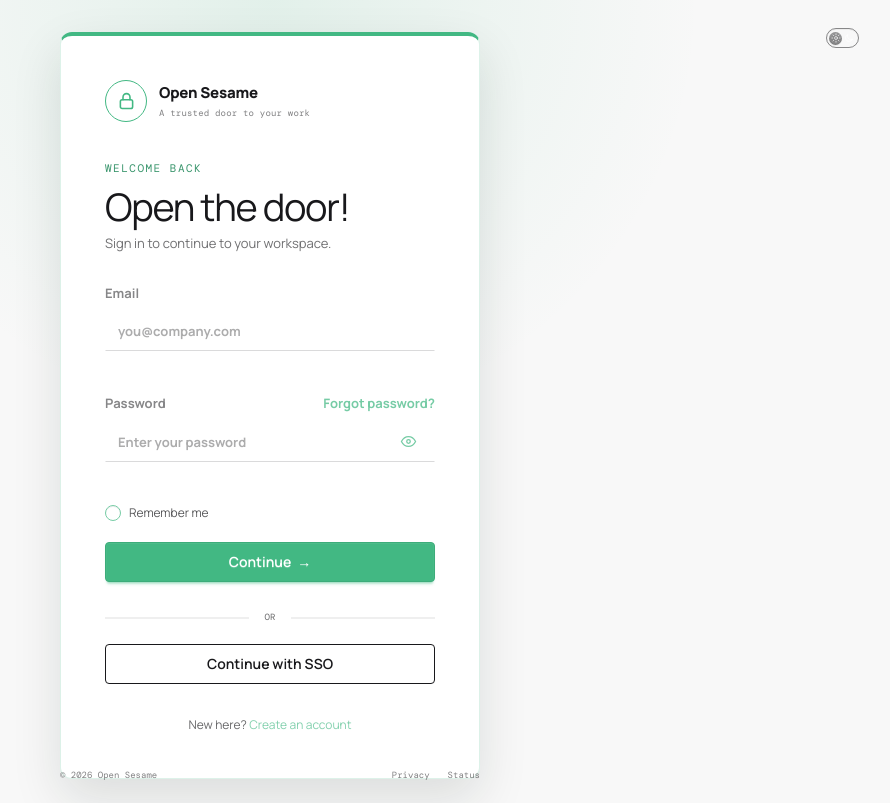
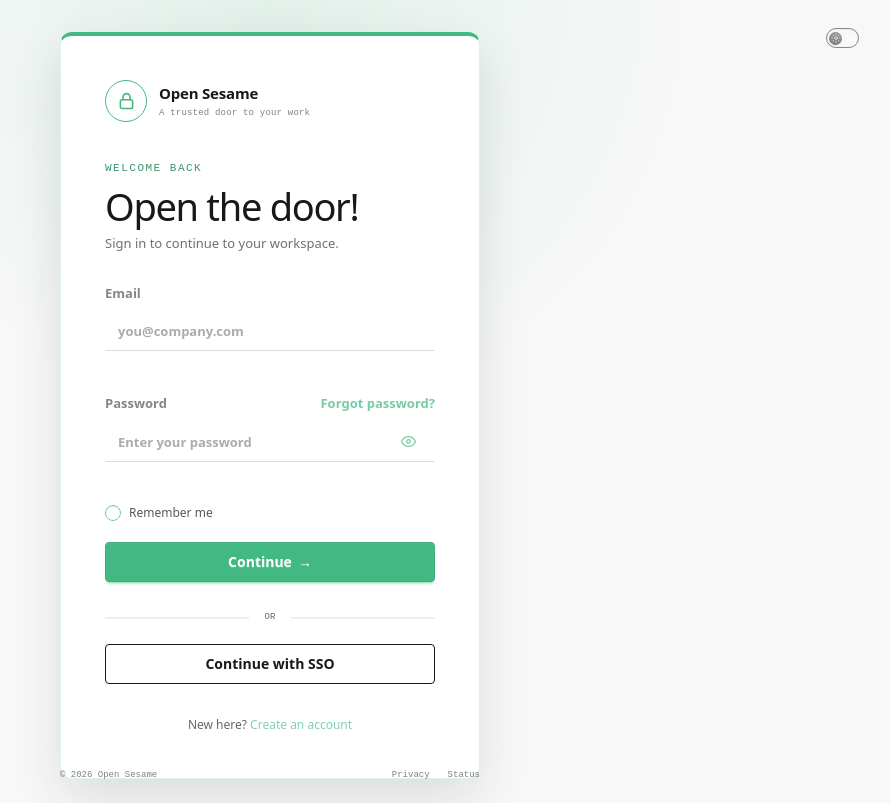
Before and after one commit to WilliamTran0211/open-sesame-fe, a Nuxt app: page /login in a window 1280 px wide. Shown: the whole page, without its empty margins (370-1260 px from the left). Built offline with nearby package versions, Linux system fonts and the light colour scheme; no server answers.

Commit message:
chore: self-host Manrope and DM Mono fonts

```diff
--- a/app/assets/css/main.css
+++ b/app/assets/css/main.css
@@ -1,5 +1,8 @@
-@import url('https://fonts.googleapis.com/css2?family=DM+Mono:wght@400;500&family=Manrope:wght@400;500;600;700;800&display=swap');
 @import "tailwindcss";
+/* Self-hosted so sign-in pages make no third-party font requests. */
+@import "@fontsource-variable/manrope/wght.css";
+@import "@fontsource/dm-mono/400.css";
+@import "@fontsource/dm-mono/500.css";
 @plugin "daisyui" {
   themes: light --default, dark --prefersdark;
 }
@@ -26,8 +29,13 @@
   --radius-box: 0.75rem;
 }
 
+@theme {
+  --font-sans: "Manrope Variable", ui-sans-serif, system-ui, sans-serif;
+  --font-mono: "DM Mono", ui-monospace, monospace;
+}
+
 :root {
-  font-family: 'Manrope', sans-serif;
+  font-family: var(--font-sans);
 }
 
 html,
@@ -123,7 +131,7 @@ body {
 .brand-kicker {
   margin: 3px 0 0;
   opacity: 0.55;
-  font-family: 'DM Mono', monospace;
+  font-family: var(--font-mono);
   font-size: 9px;
   letter-spacing: 0.2px;
 }
@@ -347,7 +355,7 @@ body {
 
 .otp-input {
   width: 100%;
-  font-family: 'DM Mono', monospace;
+  font-family: var(--font-mono);
   font-size: 24px;
   letter-spacing: 7px;
   text-align: center;
@@ -399,7 +407,7 @@ body {
 .eyebrow {
   margin: 0;
   color: #a3c9b5;
-  font-family: 'DM Mono', monospace;
+  font-family: var(--font-mono);
   font-size: 11px;
   letter-spacing: 1.5px;
 }
@@ -458,7 +466,7 @@ body {
 .brand-footnote {
   margin: 0;
   color: #85ad9b;
-  font-family: 'DM Mono', monospace;
+  font-family: var(--font-mono);
   font-size: 10px;
 }
 
@@ -586,7 +594,7 @@ body {
 .auth-divider {
   margin: 28px 0 18px;
   opacity: 0.65;
-  font-family: 'DM Mono', monospace;
+  font-family: var(--font-mono);
   font-size: 9px;
 }
 
@@ -601,7 +609,7 @@ footer {
   display: flex;
   justify-content: space-between;
   opacity: 0.55;
-  font-family: 'DM Mono', monospace;
+  font-family: var(--font-mono);
   font-size: 9px;
 }
 
@@ -670,7 +678,7 @@ footer span:last-child {
   display: flex;
   align-items: center;
   gap: 11px;
-  font-family: 'DM Mono', monospace;
+  font-family: var(--font-mono);
   font-size: 11px;
   letter-spacing: 1px;
 }
@@ -742,7 +750,7 @@ footer span:last-child {
 
 .workspace-copy strong { font-size: 13px; }
 .workspace-copy small { opacity: 0.6; font-size: 11px; }
-.workspace-status { color: var(--color-success); font: 10px 'DM Mono', monospace; text-transform: uppercase; }
+.workspace-status { color: var(--color-success); font: 10px var(--font-mono); text-transform: uppercase; }
 .workspace-arrow { opacity: 0.55; }
 .dashboard-note { display: flex; gap: 8px; margin-top: 32px; opacity: 0.55; font-size: 12px; }
 
@@ -816,7 +824,7 @@ footer span:last-child {
 }
 
 .oauth-mono {
-  font-family: 'DM Mono', monospace;
+  font-family: var(--font-mono);
 }
 
 .oauth-account {
@@ -861,7 +869,7 @@ footer span:last-child {
 .oauth-section-label {
   margin: 0 0 10px;
   opacity: 0.65;
-  font-family: 'DM Mono', monospace;
+  font-family: var(--font-mono);
   font-size: 10px;
   letter-spacing: 1px;
   text-transform: uppercase;
@@ -992,7 +1000,7 @@ footer span:last-child {
 .dash-count {
   margin-left: 6px;
   opacity: 0.55;
-  font-family: 'DM Mono', monospace;
+  font-family: var(--font-mono);
   font-size: 10px;
 }
 
@@ -1065,7 +1073,7 @@ footer span:last-child {
 }
 
 .client-row-main strong { font-size: 14px; }
-.client-row-main code { opacity: 0.6; font-family: 'DM Mono', monospace; font-size: 11px; }
+.client-row-main code { opacity: 0.6; font-family: var(--font-mono); font-size: 11px; }
 
 .client-row-meta {
   display: flex;
@@ -1190,7 +1198,7 @@ footer span:last-child {
 }
 
 .dash-check code {
-  font-family: 'DM Mono', monospace;
+  font-family: var(--font-mono);
   font-size: 12px;
 }
 
@@ -1264,7 +1272,7 @@ footer span:last-child {
   padding: 2px 8px;
   border-radius: 6px;
   background: var(--color-base-200);
-  font-family: 'DM Mono', monospace;
+  font-family: var(--font-mono);
   font-size: 12px;
   overflow-wrap: anywhere;
 }
@@ -1291,7 +1299,7 @@ footer span:last-child {
 .copy-field-value {
   min-width: 0;
   flex: 1;
-  font-family: 'DM Mono', monospace;
+  font-family: var(--font-mono);
   font-size: 12px;
   overflow-wrap: anywhere;
   user-select: all;
@@ -1390,7 +1398,7 @@ footer span:last-child {
   font-size: 11px;
 }
 
-.session-main small { font-family: 'DM Mono', monospace; }
+.session-main small { font-family: var(--font-mono); }
 .session-meta { text-align: right; }
 
 .session-revoke {
@@ -1445,7 +1453,7 @@ footer span:last-child {
   .auth-shell { display: block; }
   .brand-panel { display: none; }
   .login-panel { min-height: 100vh; padding: 32px; }
-  .mobile-brand { display: flex; align-items: center; gap: 10px; margin-bottom: 64px; font-family: 'DM Mono', monospace; font-size: 11px; letter-spacing: 1px; }
+  .mobile-brand { display: flex; align-items: center; gap: 10px; margin-bottom: 64px; font-family: var(--font-mono); font-size: 11px; letter-spacing: 1px; }
   .mobile-brand .brand-mark { width: 30px; height: 30px; color: var(--color-primary); font-size: 12px; }
   .section-heading h2 { font-size: 25px; }
 }
--- a/package.json
+++ b/package.json
@@ -10,6 +10,8 @@
     "postinstall": "nuxt prepare"
   },
   "dependencies": {
+    "@fontsource-variable/manrope": "^5.3.0",
+    "@fontsource/dm-mono": "^5.3.0",
     "@nuxtjs/i18n": "^10.6.0",
     "@pinia/nuxt": "^0.11.2",
     "nuxt": "^4.5.2",
```
Also changed, not shown: 1 other file (tests, documents, lock files or other folders).
